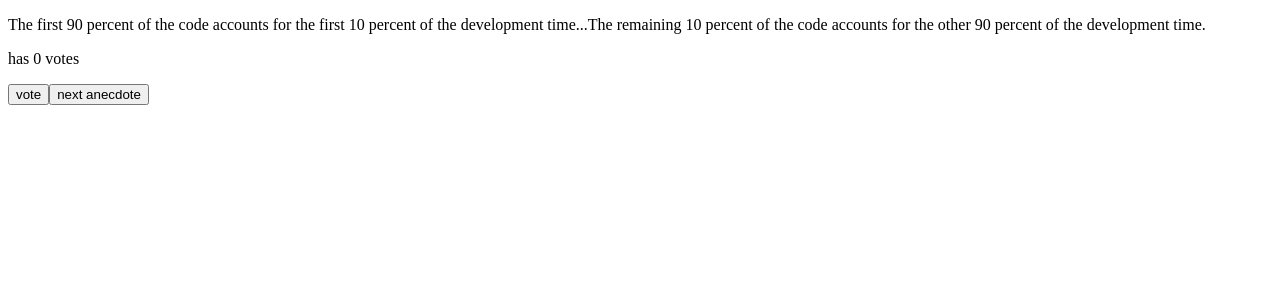
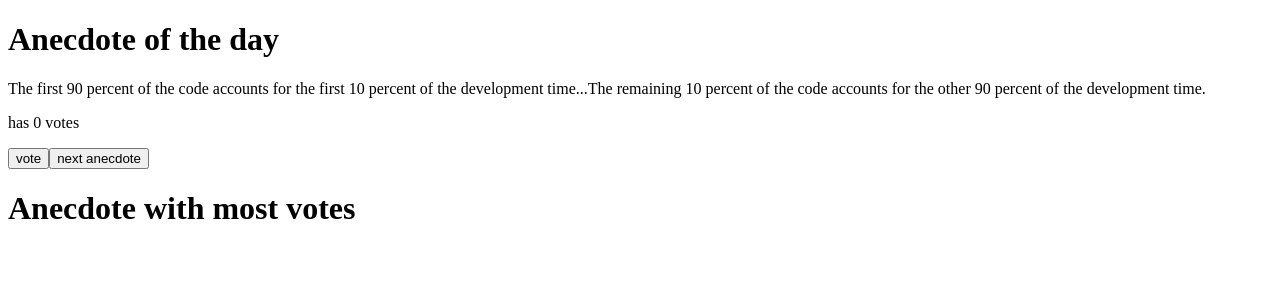
Before and after one commit to sebwylleman/fullstack-open, a React (Vite) app in the folder part01/anecdotes/: page / in a window 1280 px wide. Shown: the top 300 px of the page. Built offline with nearby package versions, Linux system fonts and the light colour scheme.

Commit message:
added headers

```diff
--- a/part01/anecdotes/src/App.jsx
+++ b/part01/anecdotes/src/App.jsx
@@ -1,4 +1,6 @@
 import { useState } from "react"
+
+const Title = ({ text }) => <h1>{text}</h1>
 
 const Anecdote = ({ text, votesCount }) => {
   return (
@@ -43,9 +45,11 @@ const App = () => {
 
   return (
     <>
+      <Title text="Anecdote of the day" />
       <Anecdote text={anecdotes[selected]} votesCount={votes[selected]} />
       <Button handleClick={handleVoteClick} label="vote" />
       <Button handleClick={handleAnecdoteClick} label="next anecdote" />
+      <Title text="Anecdote with most votes" />
     </>
   )
 }
```
